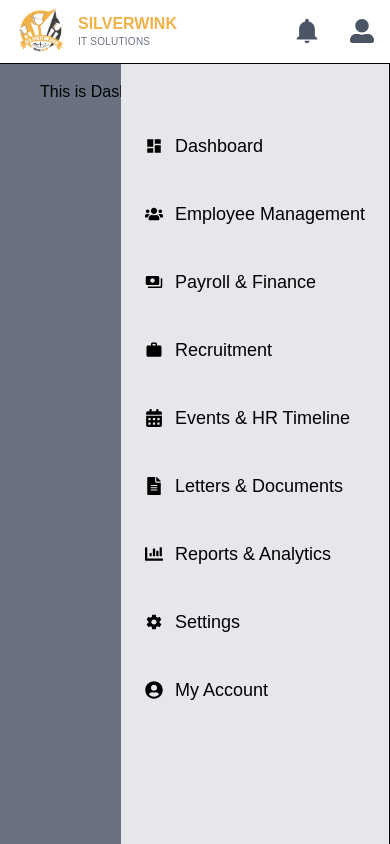
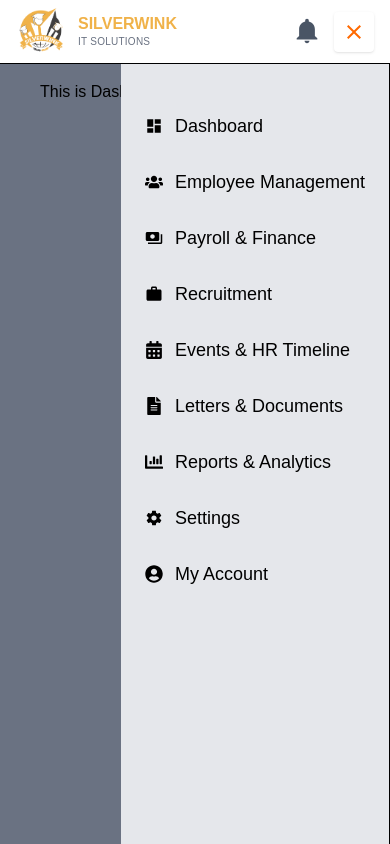
Before and after one commit to aashish-arya/Silverwink-IT-Solutions, a React (Vite) app in the folder frontend/: page /dashboard in a window 390 px wide. Both pictures are taken after a click on the button 354 px from the left and 32 px from the top of the page. Built offline with nearby package versions, Linux system fonts and the light colour scheme.

Commit message:
stable final

```diff
--- a/frontend/src/components/DashboardNav.jsx
+++ b/frontend/src/components/DashboardNav.jsx
@@ -47,7 +47,7 @@ const DashboardNav = () => {
                                 Search
                             </button>
                         </form>
-                        <div className='flex justify-cente  items-center gap-7'>
+                        <div className='flex  items-center gap-7'>
                             <div className="text-gray-600 hover:text-yellow-500 transition-colors duration-200 cursor-pointer">
                                 <IoMdNotifications size={30} />
                             </div>
--- a/frontend/src/components/DashboardSidebar.jsx
+++ b/frontend/src/components/DashboardSidebar.jsx
@@ -3,6 +3,7 @@ import { MdDashboard, MdPayments, MdWork, } from "react-icons/md";
 import { FaUsers, FaFileAlt, FaCalendarAlt, FaChartBar, FaUserCircle } from "react-icons/fa";
 import { IoMdSettings } from "react-icons/io";
 import { FiMenu } from "react-icons/fi";
+import { MdClose } from "react-icons/md";
 import { NavLink } from 'react-router-dom';
 
 const DashboardSidebar = () => {
@@ -10,7 +11,8 @@ const DashboardSidebar = () => {
     return (
         <>
             {/* Toggle Button - only on mobile */}
-            <div className={`md:hidden ${open ? "hidden" : ""} fixed top-3 right-4 z-50`}>
+            <div className={`md:hidden fixed top-3 right-4 z-50`}>
+                {open ?
                     <button
                         onClick={() => {
                             setOpen(!open)
@@ -18,69 +20,75 @@ const DashboardSidebar = () => {
                         }}
                         className="text-2xl text-orange-500 bg-white p-2 rounded shadow"
                     >
+                        <MdClose />
+                    </button> :
+                    <button
+                        onClick={() => {
+                            setOpen(!open)
+                        }}
+                        className="text-2xl text-orange-500 bg-white p-2 rounded shadow"
+                    >
                         <FiMenu />
+
                     </button>
+                }
+
             </div>
 
             {/* Sidebar */}
             <div
-                className={`bg-gray-200 border-r text-black fixed md:static top-16 right-0 z-40
-  h-[calc(100vh-64px)] sm:w-[50%] md:w-[30%] xl:w-[20%]
-  transition-transform duration-300 ease-in-out
-  ${open ? "translate-x-0" : "translate-x-full"} md:translate-x-0`}
+                className={`bg-gray-200 border-r text-black fixed md:static top-16 right-0 z-40 h-[calc(100vh-64px)] sm:w-[50%] md:w-[30%] xl:w-[20%] transition-transform duration-300 ease-in-out ${open ? "translate-x-0" : "translate-x-full"} md:translate-x-0`}
             >
+                <ul className="flex flex-col justify-start space-y-3 md:space-y-6 pt-0 md:pt-5 px-4 mt-10 md:mt-0">
 
-
-                <ul className="flex flex-col justify-start space-y-6 py-5 px-4 mt-10 md:mt-0">
-
-                    <NavLink to={'/dashboard/main'} > <li className="hover:cursor-pointer flex items-center gap-3 text-lg px-2 py-2 hover:bg-orange-600 rounded-md transition"
+                    <NavLink onClick={() => setOpen(false)} to={'/dashboard/main'} > <li className="hover:cursor-pointer flex items-center gap-3 text-lg px-2 py-2 hover:bg-orange-600 rounded-md transition"
                     >
                         <span><MdDashboard /></span> Dashboard
                     </li>
                     </NavLink>
 
-                    <NavLink to={'/dashboard/employee'}>  <li className="hover:cursor-pointer flex items-center gap-3 text-lg px-2 py-2 hover:bg-orange-600 rounded-md transition"
+                    <NavLink onClick={() => setOpen(false)} to={'/dashboard/employee'}>  <li className="hover:cursor-pointer flex items-center gap-3 text-lg px-2 py-2 hover:bg-orange-600 rounded-md transition"
                     >
                         <span><FaUsers /></span> Employee Management
                     </li>
                     </NavLink>
-                    <NavLink to={'/dashboard/payroll'}>
+                    <NavLink onClick={() => setOpen(false)} to={'/dashboard/payroll'}>
                         <li className="hover:cursor-pointer flex items-center gap-3 text-lg px-2 py-2 hover:bg-orange-600 rounded-md transition"
                         >
                             <span><MdPayments /></span> Payroll & Finance
                         </li>
                     </NavLink>
-                    <NavLink to={'/dashboard/recuritment'}>
+                    <NavLink onClick={() => setOpen(false)} to={'/dashboard/recuritment'}>
                         <li className="hover:cursor-pointer flex items-center gap-3 text-lg px-2 py-2 hover:bg-orange-600 rounded-md transition"
                         >
                             <span><MdWork /></span> Recruitment
                         </li>
                     </NavLink>
-                    <NavLink to={'/dashboard/events'}>
+                    <NavLink onClick={() => setOpen(false)} to={'/dashboard/events'}>
                         <li className="hover:cursor-pointer flex items-center gap-3 text-lg px-2 py-2 hover:bg-orange-600 rounded-md transition"
                         >
                             <span><FaCalendarAlt /></span>Events & HR Timeline
                         </li>
                     </NavLink>
-                    <NavLink to={'/dashboard/letter'}>
+                    <NavLink onClick={() => setOpen(false)} to={'/dashboard/letter'}>
                         <li className="hover:cursor-pointer flex items-center gap-3 text-lg px-2 py-2 hover:bg-orange-600 rounded-md transition"
                         >
                             <span><FaFileAlt /></span>Letters & Documents
                         </li>
                     </NavLink>
-                    <NavLink to={'/dashboard/reports'}>
+                    <NavLink onClick={() => setOpen(false)} to={'/dashboard/reports'}>
                         <li className="hover:cursor-pointer flex items-center gap-3 text-lg px-2 py-2 hover:bg-orange-600 rounded-md transition"
                         >
                             <span><FaChartBar /></span>Reports & Analytics
                         </li>
                     </NavLink>
-                    <NavLink to={'/dashboard/setting'}>
+                    <NavLink onClick={() => setOpen(false)} to={'/dashboard/setting'}>
                         <li className="hover:cursor-pointer flex items-center gap-3 text-lg px-2 py-2 hover:bg-orange-600 rounded-md transition"
                         >
                             <span><IoMdSettings /></span>Settings
                         </li>
                     </NavLink>
-                    <NavLink to={'/dashboard/myaccount'}>
+                    <NavLink onClick={() => setOpen(false)} to={'/dashboard/myaccount'}>
                         <li className="hover:cursor-pointer flex items-center gap-3 text-lg px-2 py-2 hover:bg-orange-600 rounded-md transition"
                         >
                             <span><FaUserCircle /></span>My Account
--- a/frontend/src/pages/Dashboard.jsx
+++ b/frontend/src/pages/Dashboard.jsx
@@ -1,4 +1,3 @@
-import React, { useState } from 'react';
 import { Routes, Route, Outlet } from 'react-router-dom';
 import DashboardNav from '../components/DashboardNav';
 import DashboardSidebar from '../components/DashboardSidebar';
```
Lines whose indentation alone changed are shown as unchanged.
